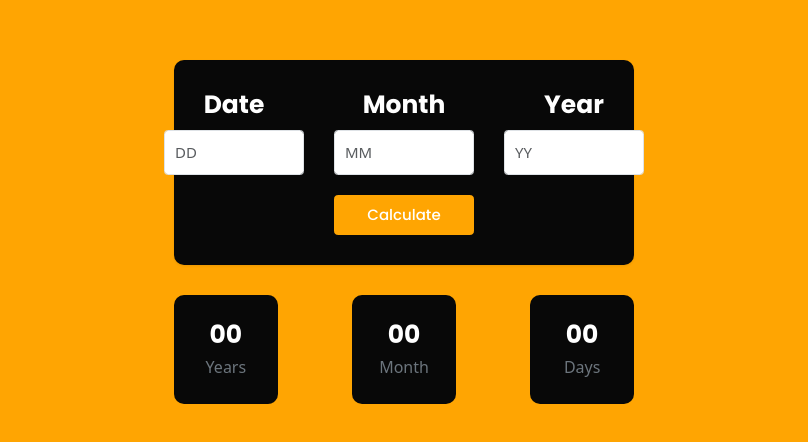
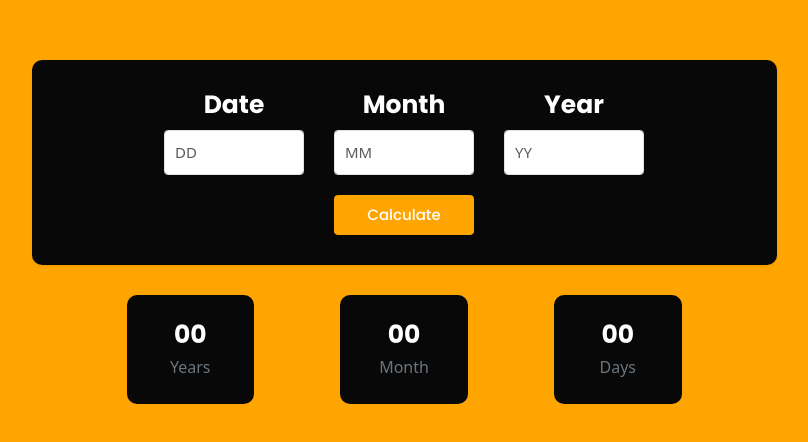
Before and after one commit to adnanDevelop/age-calc-javascript-2, a plain HTML site: page index.html in a window 1280 px wide. Shown: the part 168-610 px from the top of the page, without its empty margins (236-1044 px from the left). Drawn offline with nearby package versions, Linux system fonts and the light colour scheme.

Commit message:
responsivness problem

```diff
--- a/index.html
+++ b/index.html
@@ -98,7 +98,7 @@
   <body>
     <div class="container age_section">
       <div class="row">
-        <div class="col-lg-5 mx-auto">
+        <div class="col-lg-8  col-md-10 mx-auto">
           <div class="age_body shadow-sm">
             <div
               class="d-flex align-items-center justify-content-center gap-sm-5 gap-4 flex-sm-nowrap flex-wrap"
@@ -142,22 +142,22 @@
         </div>
       </div>
       <div class="row mt-5">
-        <div class="col-lg-5 mx-auto">
+        <div class="col-lg-6 col-sm-10  mx-auto">
           <div class="">
             <div class="row d-flex align-items-center justify-content-between">
-              <div class="col-sm-3 col-4">
+              <div class="col-md-3 col-4">
                 <div class="result_box text-center">
                   <h2 class="text-white fw-bold year-result-box">00</h2>
                   <p class="text-secondary mb-0">Years</p>
                 </div>
               </div>
-              <div class="col-sm-3 col-4">
+              <div class="col-md-3 col-4">
                 <div class="result_box text-center">
                   <h2 class="text-white fw-bold month-result-box">00</h2>
                   <p class="text-secondary mb-0">Month</p>
                 </div>
               </div>
-              <div class="col-sm-3 col-4">
+              <div class="col-md-3 col-4">
                 <div class="result_box text-center">
                   <h2 class="text-white fw-bold day-result-box">00</h2>
                   <p class="text-secondary mb-0">Days</p>
```
